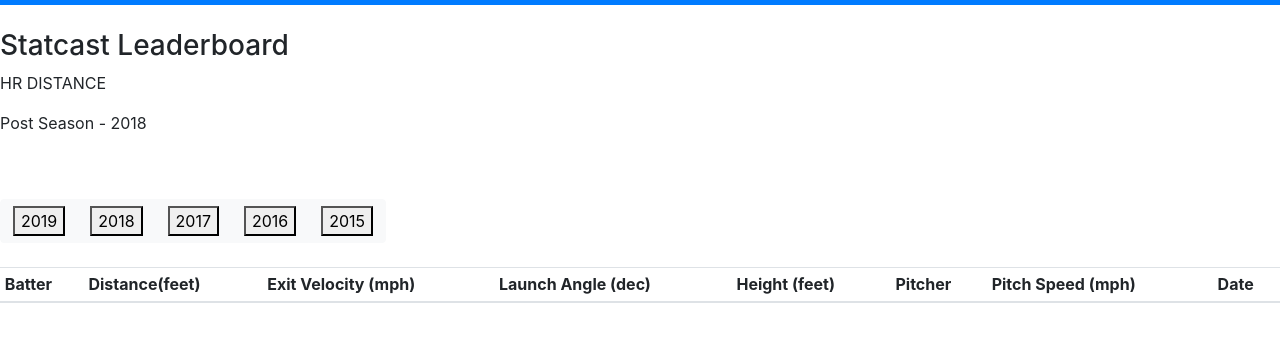
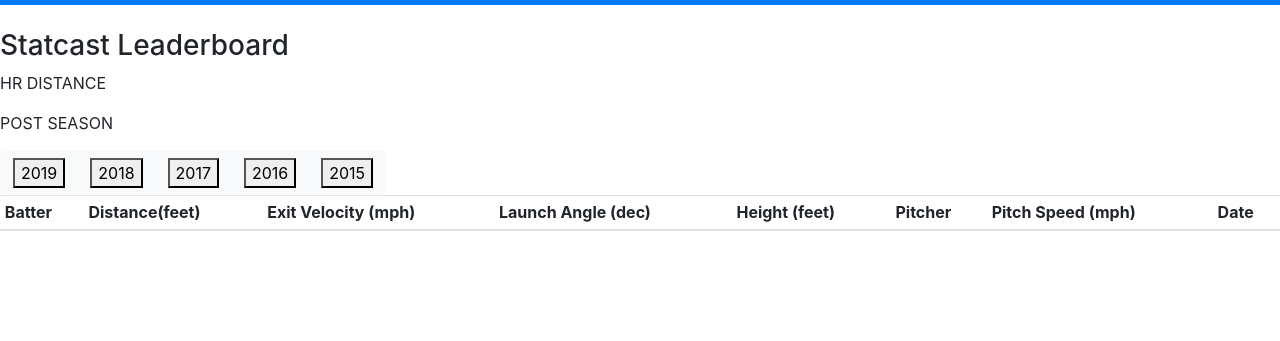
Before and after one commit to mif9075/statcast, a plain HTML site: page index.html in a window 1280 px wide. Shown: the part 51-392 px from the top of the page. Drawn offline with nearby package versions, Linux system fonts and the light colour scheme.

Commit message:
Remove extra code

```diff
--- a/index.html
+++ b/index.html
@@ -68,41 +68,7 @@
         <br>
         <h3>Statcast Leaderboard</h3>
         <p>HR DISTANCE</p>
-        <p>Post Season - 2018</p>
-
-
-        <!-- <div class="btn-group btn-group-toggle" data-toggle="buttons">
-            <label class="btn btn-light active">
-              <input type="radio" class="hr" name="options" id="option1" autocomplete="off" checked> HR DISTANCE
-            </label> -->
-            <!-- <label class="btn btn-light">
-              <input type="radio" class="exit" name="options" id="option2" autocomplete="off"> EXIT VELOCITY
-            </label>
-            <label class="btn btn-light">
-              <input type="radio" class="average-exit" name="options" id="option3" autocomplete="off"> AVERAGE EXIT VELOCITY
-            </label>
-            <label class="btn btn-light">
-                <input type="radio" class="fastest" name="options" id="option3" autocomplete="off"> FASTEST PITCHES
-            </label>
-            <label class="btn btn-light">
-                <input type="radio" class="average-pitch" name="options" id="option3" autocomplete="off"> AVERAGE PITCH VELOCITY
-            </label> -->
-        <!-- </div> -->
-
-        <br>
-        <br>
-
-        <!-- <div class="btn-group btn-group-toggle" data-toggle="buttons">
-            <label class="btn btn-light active">
-              <input type="radio" class="regular" name="options" id="option1" autocomplete="off" checked>REGULAR SEASON
-            </label>
-            <label class="btn btn-light">
-              <input type="radio" class="post" name="options" id="option2" autocomplete="off">POST SEASON
-            </label>
-        </div>
-
-        <br>
-        <br> -->
+        <p>POST SEASON</p>
 
         <div class="btn-group btn-group-toggle">
             <label class="btn btn-light">
@@ -122,9 +88,6 @@
             </label>
         </div>
 
-
-
-        <br>
         <br>
 
         <div class="table-responsive-sm">
```
Also changed, not shown: main.js (+0 -33 lines).
